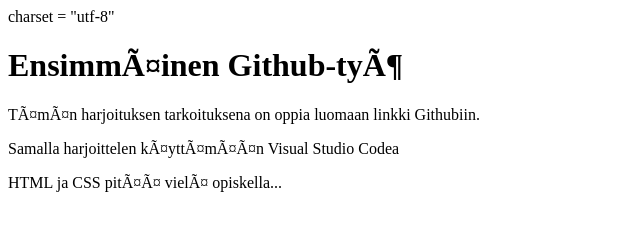
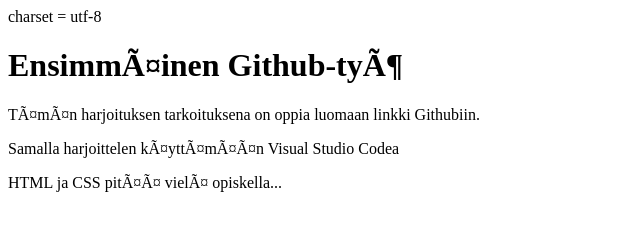
Before and after one commit to henni-leena/Training, a plain HTML site: page index.html in a window 1280 px wide. Shown: the full height of the page, 0-640 px from the left. Drawn offline with Linux system fonts and the light colour scheme.

Commit message:
Update index.html

```diff
--- a/index.html
+++ b/index.html
@@ -1,7 +1,7 @@
 <html>
     <head>
         <title>HTML ja VSC harjoittelua</title>
-        <meta>charset = "utf-8"</meta>
+        <meta>charset = utf-8</meta>
     </head>
     <body>
         <h1>Ensimmäinen Github-työ</h1>
```
